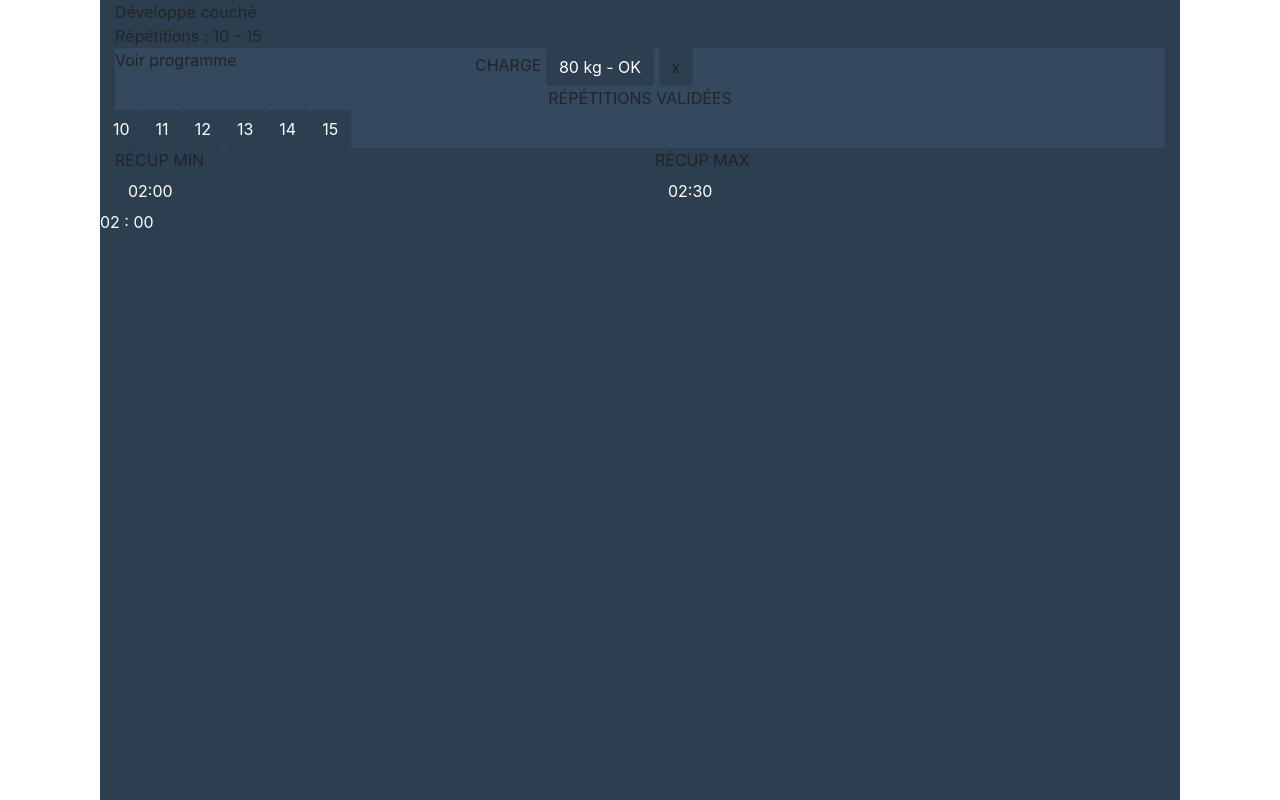
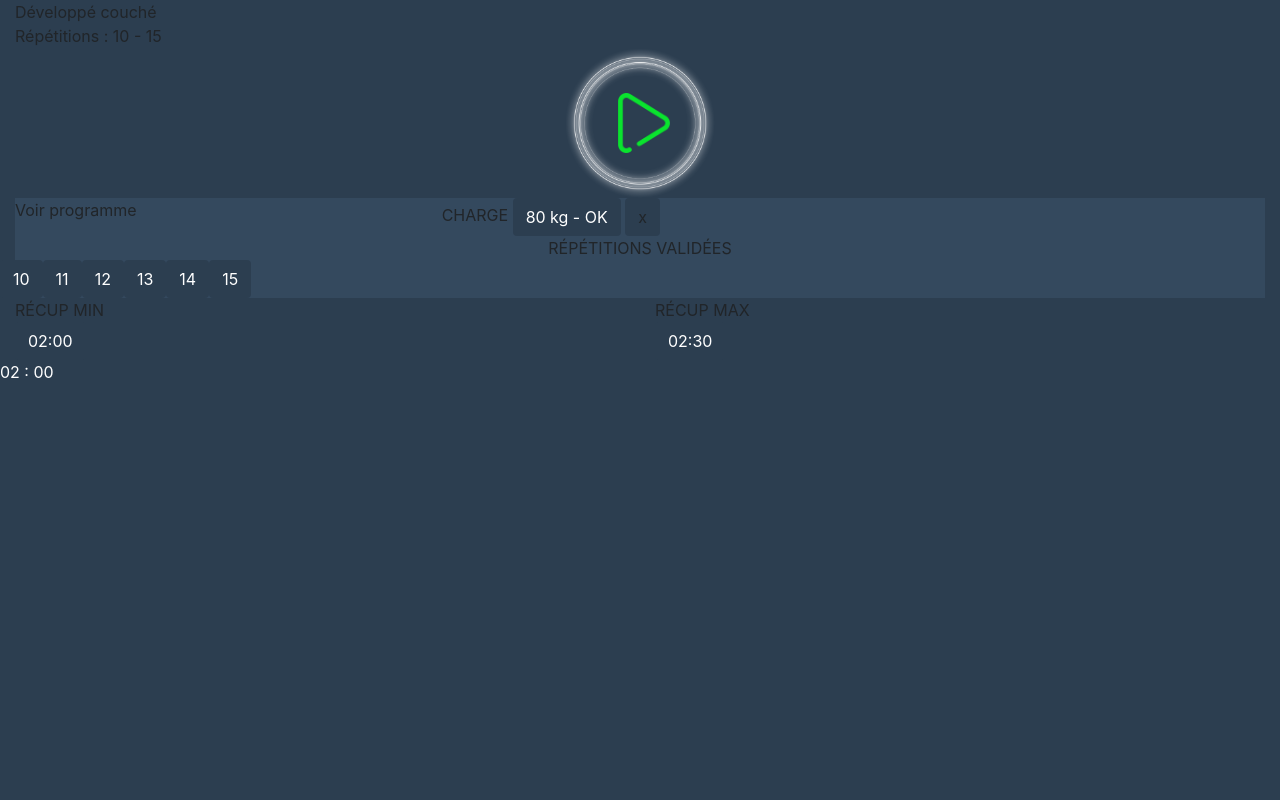
Before and after one commit to nicobouveyron/nicobouveyron.github.io, a website: page Maquette/GoTrain/50.html in a window 1280 px wide. Shown: the top 800 px of the page. Drawn offline with nearby package versions, Linux system fonts and the light colour scheme.

Commit message:
Add playButton

```diff
--- a/Maquette/GoTrain/50.html
+++ b/Maquette/GoTrain/50.html
@@ -13,7 +13,7 @@
     <title>Maquette | GO TRAIN</title>
 </head>
 
-<body class="ml-0 mr-0 m-auto screen-iphone8">
+<body class="full-height">
 
     <div class="container-fluid full-height bg-dark">
 
@@ -28,10 +28,12 @@
             </div>
         </div>
 
-        <div class="container-player">
-            <div class="nav-arrow left"></div>
-            <div class="circle btn-play"></div>
-            <div class="nav-arrow right"></div>
+        <div class="container-player row">
+            <div class="nav-arrow left col-3"></div>
+            <div class="circle col-6">
+                <div class="btn-play"></div>
+            </div>
+            <div class="nav-arrow right col-3"></div>
         </div>
 
         <div class="panel bg-second">
--- a/Maquette/GoTrain/Extensions/css/custom.css
+++ b/Maquette/GoTrain/Extensions/css/custom.css
@@ -12,5 +12,30 @@
 }
 
 .full-height {
+    position: fixed;
+    width: 100%;
     height: 100%;
 }
+
+.container-player>.circle {
+    width: 150px;
+    height: 150px;
+    background-image: url("./../ico/circle.png");
+    background-size: contain;
+    background-repeat: no-repeat;
+    background-position-x: center;
+}
+
+.container-player>.circle>.btn-play {
+    position: absolute;
+    top: 0;
+    bottom: 0;
+    left: 15px;
+    right: 0;
+    margin: auto;
+    width: 60px;
+    height: 60px;
+    background-image: url("./../ico/play_green.png");
+    background-size: contain;
+    background-repeat: no-repeat;
+}
```
Also changed, not shown: Maquette/GoTrain/Extensions/ico/circle.png (added), Maquette/GoTrain/Extensions/ico/play_green.png (added).
